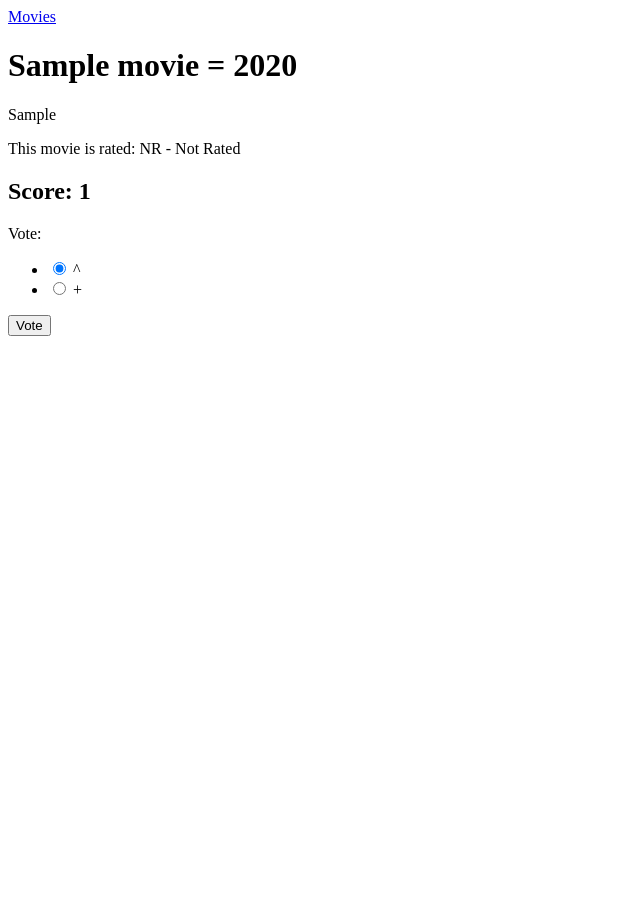
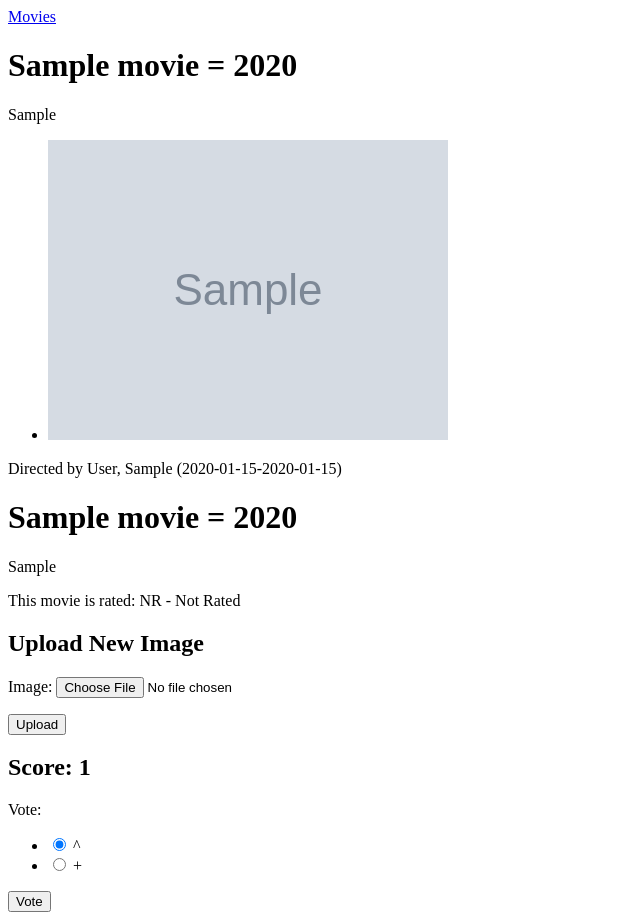
Before and after one commit to Timothy-py/Movie-APP, a Django app: page /movie/1 in a window 1280 px wide. Shown: the whole page, without its empty margins (0-640 px from the left). Before the commit the page ends 336 px from the top, so only its background shows below. Run offline with Django 3.2, Linux system fonts and the light colour scheme; a user stored in the database is signed in; tables that the repository leaves empty hold one stand-in row (values such as "Sample post"); grey boxes marked "Sample" are stand-in pictures.

Commit message:
created movie image model | created movie image form from the model | updated the context object of movie detail view to return image form if the user is authenticated | updated movie detail template to show list of images and movie image form.

```diff
--- a/django/core/forms.py
+++ b/django/core/forms.py
@@ -1,7 +1,7 @@
 from django import forms
 from django.contrib.auth import get_user_model
 
-from .models import Vote, Movie
+from .models import Vote, Movie, MovieImage
 
 
 class VoteForm(forms.ModelForm):
@@ -25,3 +25,20 @@ class VoteForm(forms.ModelForm):
     class Meta:
         model = Vote
         fields = ('value', 'user', 'movie')
+
+
+class MovieImageForm(forms.ModelForm):
+    movie = forms.ModelChoiceField(
+        widget=forms.HiddenInput,
+        queryset=Movie.objects.all(),
+        disabled=True
+    )
+    user = forms.ModelChoiceField(
+        widget=forms.HiddenInput,
+        queryset=get_user_model().objects.all(),
+        disabled=True
+    )
+
+    class Meta:
+        model = MovieImage
+        fields = ('image', 'user', 'movie')
--- a/django/core/models.py
+++ b/django/core/models.py
@@ -1,5 +1,8 @@
 from django.db import models
 from django.db.models.aggregates import Sum
+from django.conf import settings
+
+from uuid import uuid4
 
 from config import settings
 
@@ -151,3 +154,14 @@ class Vote(models.Model):
 
     class Meta:
         unique_together = ('user', 'movie')
+
+
+def movie_directory_path_with_uuid(instance, filename):
+    return '{{}/{}}'.format(instance.movie_id, uuid4())
+
+
+class MovieImage(models.Model):
+    image = models.ImageField(upload_to=movie_directory_path_with_uuid)
+    uploaded = models.DateTimeField(auto_now=True)
+    movie = models.ForeignKey('Movie', on_delete=models.CASCADE)
+    user = models.ForeignKey(settings.AUTH_USER_MODEL, on_delete=models.CASCADE)
--- a/django/core/templates/core/movie_detail.html
+++ b/django/core/templates/core/movie_detail.html
@@ -5,6 +5,19 @@
 {% endblock title %}
 
 {% block main %}
+
+    <div>
+        <h1>{{object}}</h1>
+        <p>{{object.plot}}</p>
+    </div>
+
+    <ul>
+        {% for i in object.movieimage_set.all %}
+            <li><img src="{{i.image.url}}"></li>
+        {% endfor %}
+    </ul>
+
+    <p>Directed by {{object.director}}</p>
     <h1>{{movie}}</h1>
     <p>{{movie.plot}}</p>
 {% endblock main %}
@@ -14,6 +27,20 @@
         This movie is rated:
         {{movie.get_rating_display}}
     </div>
+
+    {% if image_form %}
+        <div>
+            <h2>Upload New Image</h2>
+            <form method="post"
+                  enctype="multipart/form-data"
+                  action="{% url 'core:MovieImageUpload' movie_id=object.id %}">{% csrf_token %}
+                {{image_form.as_p}}
+                <p>
+                    <button>Upload</button>
+                </p>
+            </form>
+        </div>
+    {% endif %}
 
     <div>
         <h2>
--- a/django/core/views.py
+++ b/django/core/views.py
@@ -6,7 +6,7 @@ from django.contrib.auth.mixins import LoginRequiredMixin
 from django.core.exceptions import (PermissionDenied)
 
 from .models import Movie, Person, Vote
-from .forms import VoteForm
+from .forms import VoteForm, MovieImageForm
 # Create your views here.
 
 
@@ -24,6 +24,7 @@ class MovieDetail(DetailView):
 
     def get_context_data(self, **kwargs):
         context = super().get_context_data(**kwargs)
+        context['image_form'] = self.movie_image_form()
         if self.request.user.is_authenticated:
             vote = Vote.objects.get_vote_or_unsaved_blank_vote(
                 movie=self.object,
@@ -52,6 +53,11 @@ class MovieDetail(DetailView):
             context['vote_form_url'] = vote_form_url
 
         return context
+
+    def movie_image_form(self):
+        if self.request.user.is_authenticated:
+            return MovieImageForm()
+        return None
 
 
 class PersonDetail(DetailView):
```
Also changed, not shown: django/core/migrations/0004_movieimage.py (added).
